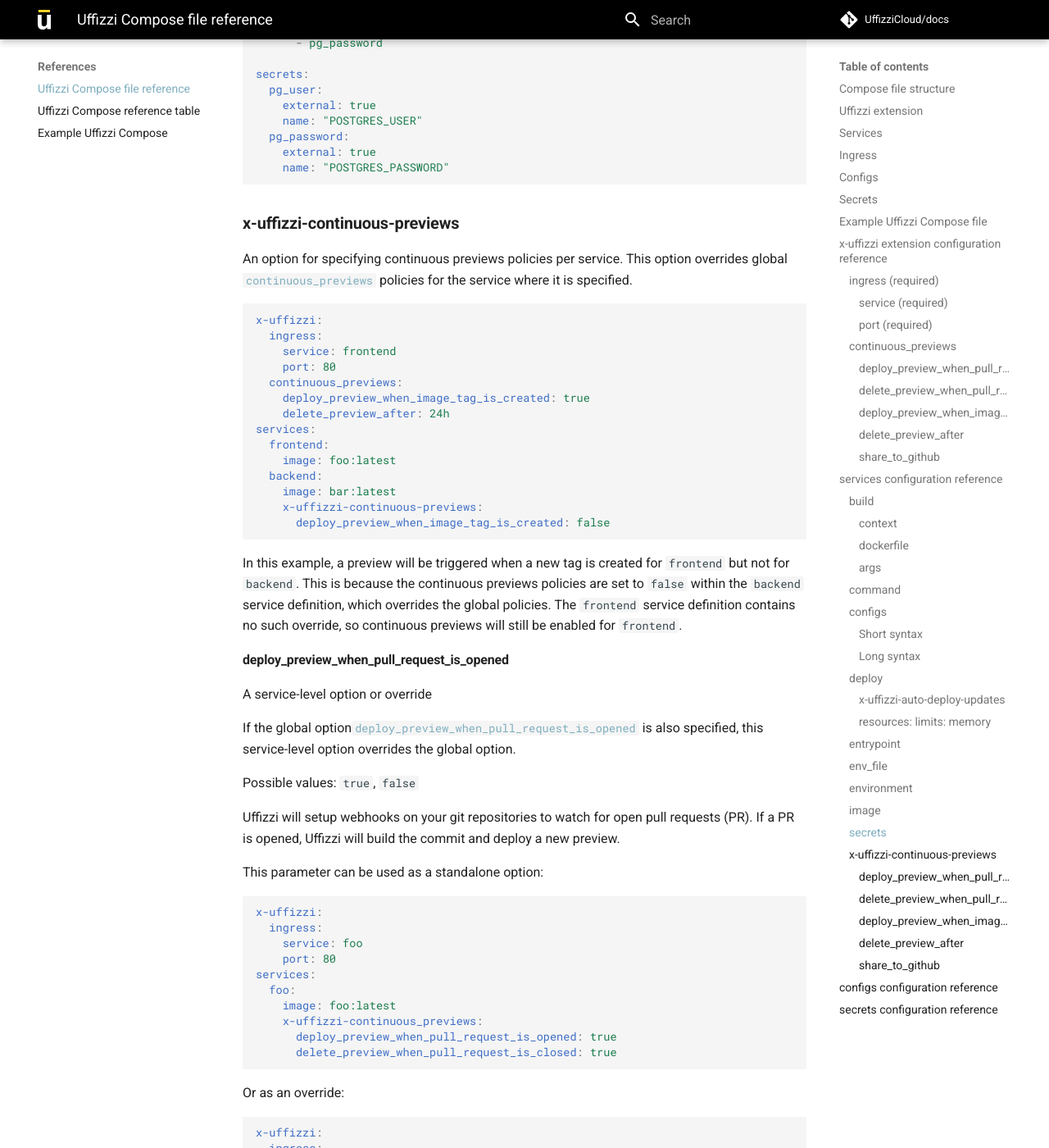
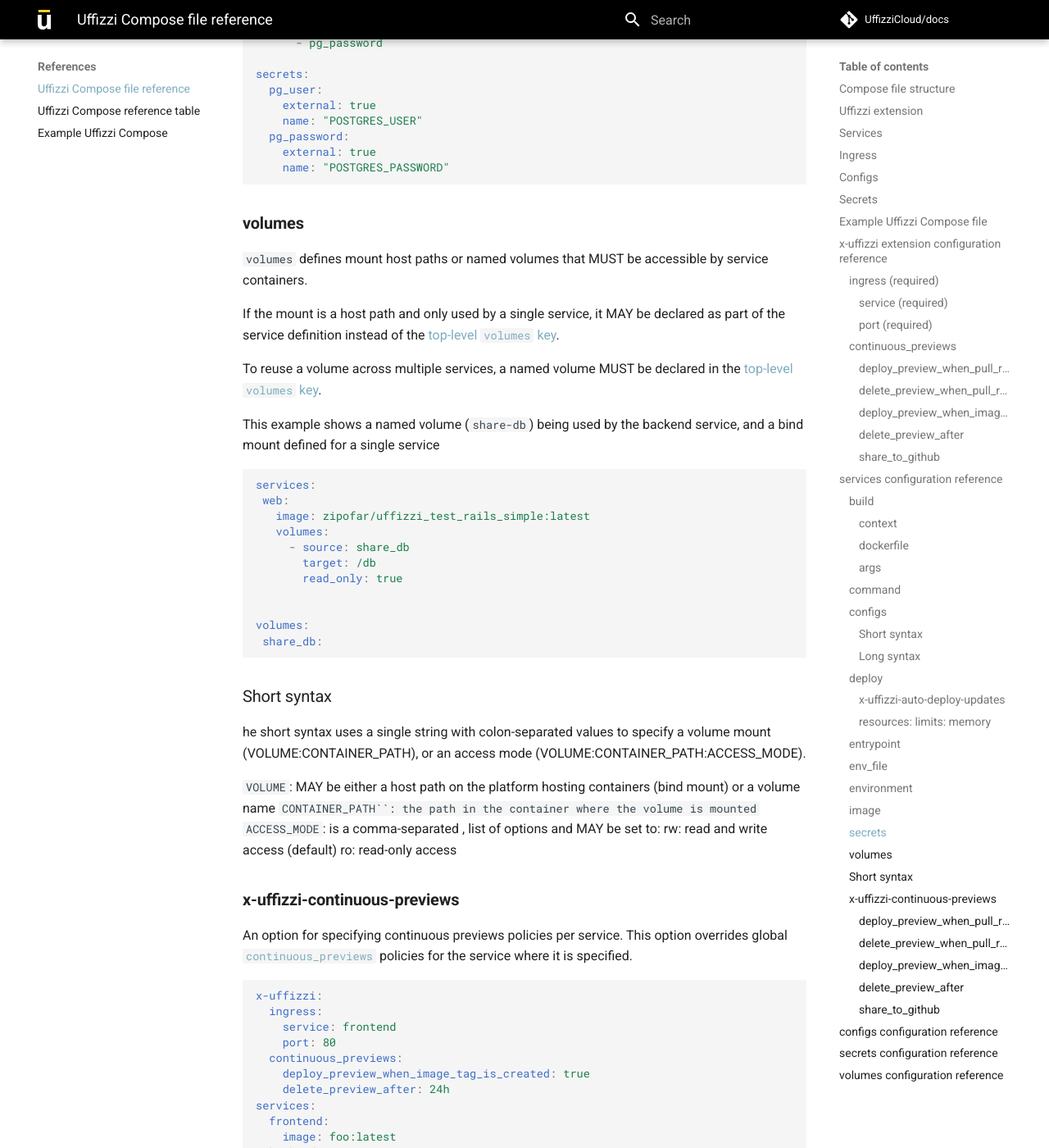
Before and after one commit to UffizziCloud/docs, an MkDocs documentation site: the page built from docs/references/compose-spec.md, in a window 1280 px wide and 1400 px high, scrolled down 13589 px. Shown: the whole window at 82% size. Built offline with MkDocs 1.6.1 and Material for MkDocs 9.7.7, drawn with Linux system fonts in a browser that asks for light colours; comment, search, counter and statistics services are not loaded; some of the changed text lies outside the part shown.

Commit message:
adding description of

````diff
--- a/docs/references/compose-spec.md
+++ b/docs/references/compose-spec.md
@@ -540,7 +540,7 @@
 
 Secrets are name/value pairs that provide a mechanism for securing and sharing environment variables across all services in a stack. The secret name/value pairs must be [added in the Uffizzi Dashboard (UI)](../guides/secrets.md).
 
-In the following example, `pg_user` and `pg_password` are references to secrets invoked in the top-level `secrets` stanza. `POSTGRES_USER` and `POSTGRES_PASSWORD` are the names of secrets that have been added in the Uffizzi Dashboard. Their respective values are injected into the `db` service container once the stack is deployed.
+In the following example, `pg_user` and `pg_password` are references to secrets invoked in the [top-level `secrets` key](compose-spec.md#secrets-top-level-element). `POSTGRES_USER` and `POSTGRES_PASSWORD` are the names of secrets that have been added in the Uffizzi Dashboard. Their respective values are injected into the `db` service container once the stack is deployed.
 
 ``` yaml
 services:
@@ -558,6 +558,41 @@
     external: true
     name: "POSTGRES_PASSWORD"
 ```
+
+### **volumes**
+
+`volumes` defines mount host paths or named volumes that MUST be accessible by service containers.
+
+If the mount is a host path and only used by a single service, it MAY be declared as part of the service definition instead of the [top-level `volumes` key](compose-spec.md#volumes-top-level-element).
+
+To reuse a volume across multiple services, a named volume MUST be declared in the [top-level `volumes` key](compose-spec.md#volumes-top-level-element).
+
+This example shows a named volume (`share-db`) being used by the backend service, and a bind mount defined for a single service
+
+``` yaml
+services:
+ web:
+   image: zipofar/uffizzi_test_rails_simple:latest
+   volumes:
+     - source: share_db
+       target: /db
+       read_only: true
+
+
+volumes:
+ share_db:
+```
+
+### Short syntax
+
+he short syntax uses a single string with colon-separated values to specify a volume mount (VOLUME:CONTAINER_PATH), or an access mode (VOLUME:CONTAINER_PATH:ACCESS_MODE).
+
+`VOLUME`: MAY be either a host path on the platform hosting containers (bind mount) or a volume name
+`CONTAINER_PATH``: the path in the container where the volume is mounted
+ACCESS_MODE`: is a comma-separated , list of options and MAY be set to:
+rw: read and write access (default)
+ro: read-only access
+
 
 ### **x-uffizzi-continuous-previews**
 
@@ -840,7 +875,7 @@
 
 &nbsp;
 
-## `secrets` configuration reference
+## <a id="secrets-top-level-element"></a>`secrets` configuration reference
 
 A top-level reference to secrets that can be granted to the services in a stack. Secrets are name/value pairs that provide a mechanism for securing and sharing environment variables across all services defined in the compose file. The source of the secret must be added in the Uffizzi Dashboard and invoked with `external` and secret name. If the external secret does not exist, you will see a secret-not-found error message in the Uffizzi Dashboard.
 
@@ -865,3 +900,5 @@
     external: true
     name: "POSTGRES_PASSWORD"
 ```
+
+## <a id="volumes-top-level-element"></a>`volumes` configuration reference
````
